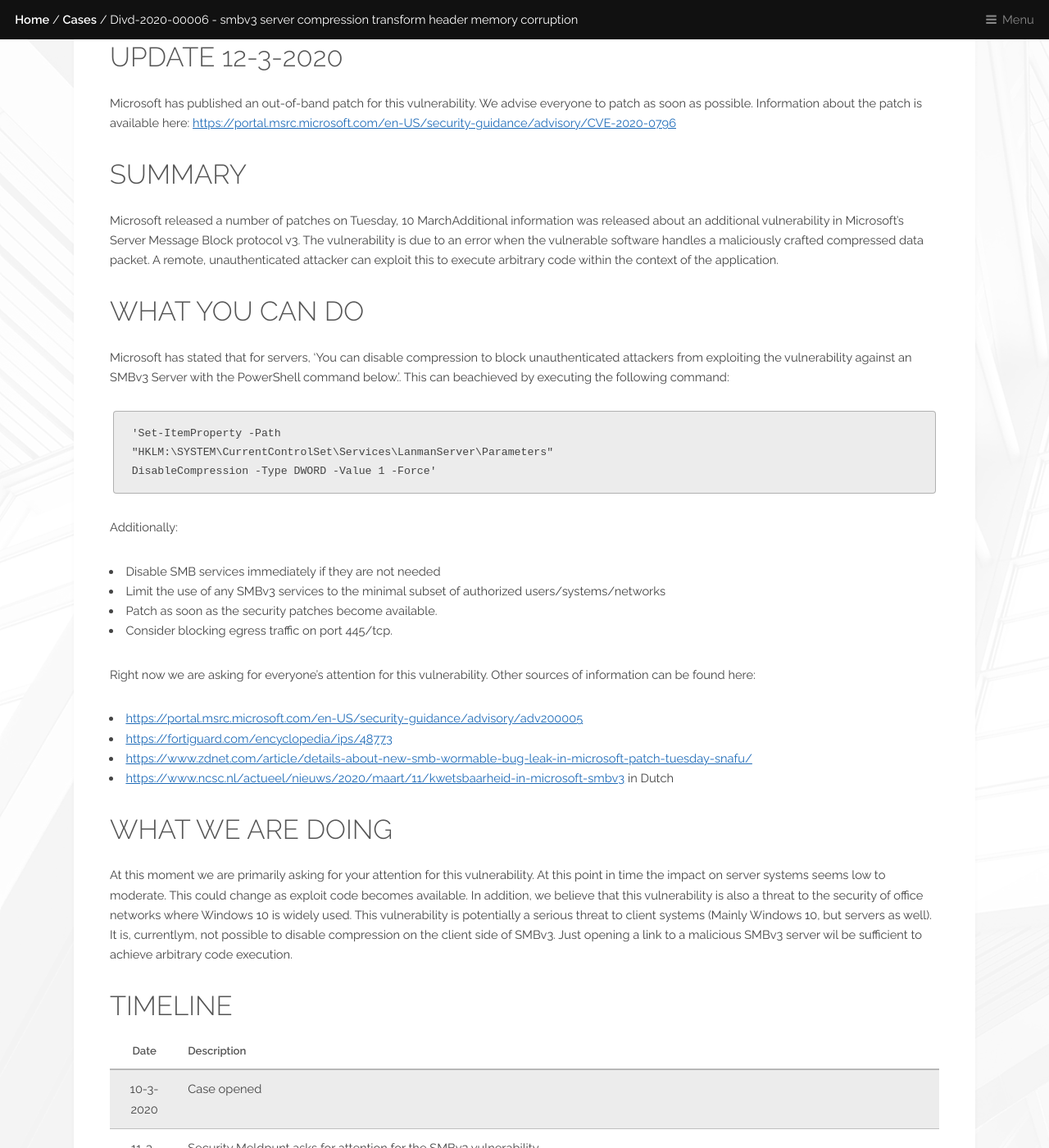
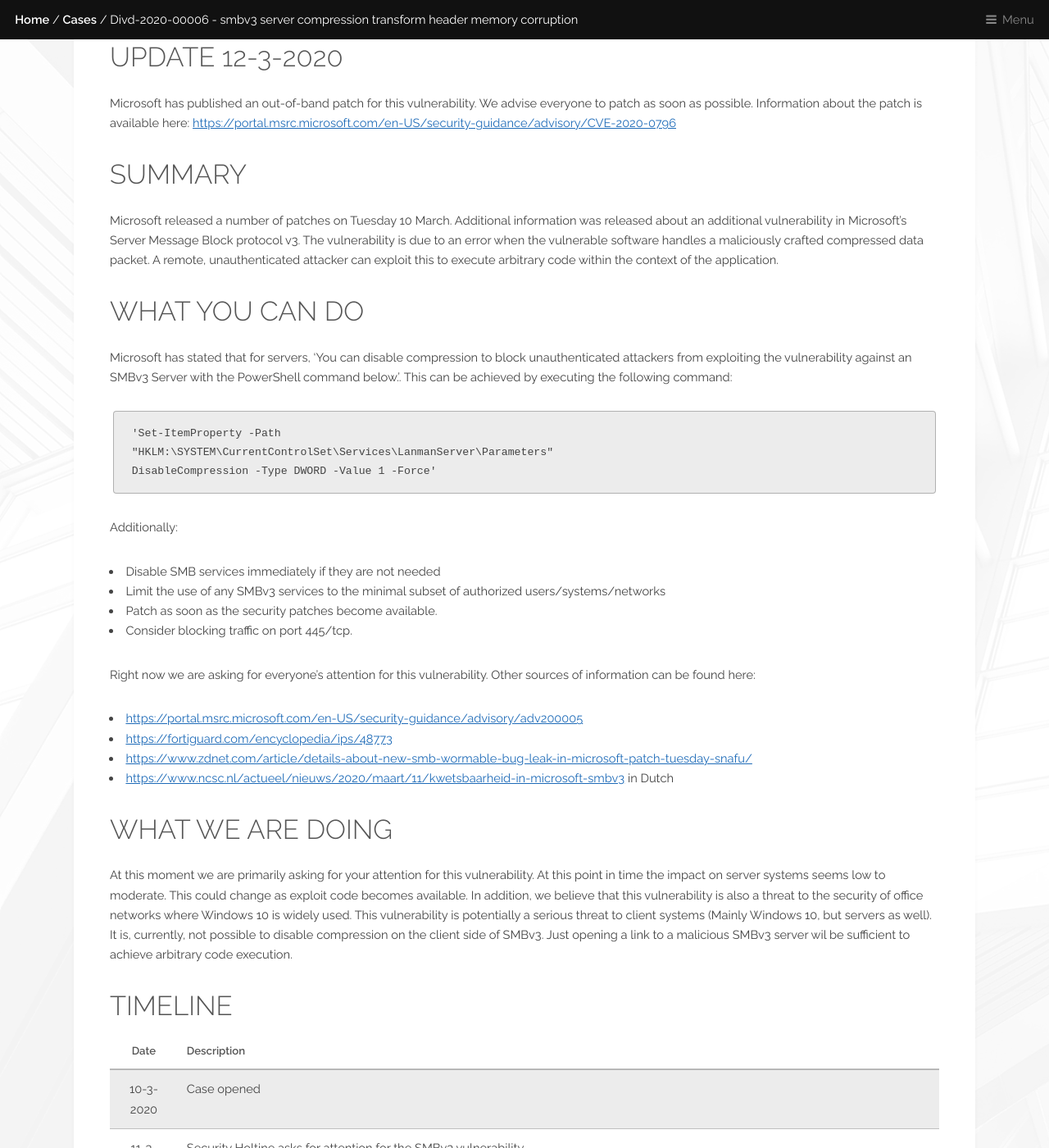
Before and after one commit to DIVD-NL/SecurityMeldpunt, a Jekyll site: the page built from cases/DIVD-2020-00006.md, in a window 1280 px wide and 1400 px high, scrolled down 2958 px. Shown: the whole window at 82% size. Built offline with Jekyll 4.4.1, drawn with Linux system fonts in a browser that asks for light colours; some of the changed text lies outside the part shown.

Commit message:
Update DIVD-2020-00006.md

````diff
--- a/cases/DIVD-2020-00006.md
+++ b/cases/DIVD-2020-00006.md
@@ -81,11 +81,11 @@
 
 ## Summary
 
-Microsoft released a number of patches on Tuesday, 10 MarchAdditional information was released about an additional vulnerability in Microsoft's Server Message Block protocol v3. The vulnerability is due to an error when the vulnerable software handles a maliciously crafted compressed data packet. A remote, unauthenticated attacker can exploit this to execute arbitrary code within the context of the application.
+Microsoft released a number of patches on Tuesday 10 March. Additional information was released about an additional vulnerability in Microsoft's Server Message Block protocol v3. The vulnerability is due to an error when the vulnerable software handles a maliciously crafted compressed data packet. A remote, unauthenticated attacker can exploit this to execute arbitrary code within the context of the application.
 
 ## What you can do
 
-Microsoft has stated that for servers, 'You can disable compression to block unauthenticated attackers from exploiting the vulnerability against an SMBv3 Server with the PowerShell command below.'. This can beachieved by executing the following command:
+Microsoft has stated that for servers, 'You can disable compression to block unauthenticated attackers from exploiting the vulnerability against an SMBv3 Server with the PowerShell command below.'. This can be achieved by executing the following command:
 
 ```
 'Set-ItemProperty -Path
@@ -97,7 +97,7 @@
 * Disable SMB services immediately if they are not needed
 * Limit the use of any SMBv3 services to the minimal subset of authorized users/systems/networks
 * Patch as soon as the security patches become available.
-* Consider blocking egress traffic on port 445/tcp.
+* Consider blocking traffic on port 445/tcp.
 
 Right now we are asking for everyone's attention for this vulnerability. Other sources of information can be found here:
 * [https://portal.msrc.microsoft.com/en-US/security-guidance/advisory/adv200005](https://portal.msrc.microsoft.com/en-US/security-guidance/advisory/adv200005)
@@ -108,14 +108,14 @@
 ## What we are doing
 
 At this moment we are primarily asking for your attention for this vulnerability. At this point in time the impact on server systems seems low to moderate. This could change as exploit code becomes available. In addition, we believe that this vulnerability is also a threat to the security of office networks where Windows 10 is widely used.
-This vulnerability is potentially a serious threat to client systems (Mainly Windows 10, but servers as well). It is, currentlym, not possible to disable compression on the client side of SMBv3. Just opening a link to a malicious SMBv3 server wil be sufficient to achieve arbitrary code execution.
+This vulnerability is potentially a serious threat to client systems (Mainly Windows 10, but servers as well). It is, currently, not possible to disable compression on the client side of SMBv3. Just opening a link to a malicious SMBv3 server wil be sufficient to achieve arbitrary code execution.
 
 ## Timeline
 
 | Date  | Description |
 |:-----:|-------------|
 | 10-3-2020 | Case opened |
-| 11-3-2020 | Security Meldpunt asks for attention for the SMBv3 vulnerability |
-| 11-3-2020 | In cooperation with Mark Schloesser, DIVD has conducted an internet wide scan for SMBv3 servers that support compression |
-| 12-3-2020 | The Security Hotline will warn network operators of of Dutch IPs that have such systems. Other Ip addresses will be dealt with through our international partners |
+| 11-3-2020 | Security Holtine asks for attention for the SMBv3 vulnerability |
+| 11-3-2020 | In cooperation with Mark Schloesser, DIVD has conducted an internet-wide scan for SMBv3 servers that support compression |
+| 12-3-2020 | The Security Hotline will warn network operators of Dutch IP addresses that have such systems. Other Ip addresses will be dealt with through our international partners |
 | 12-3-2020 | Microsoft has published an out-of-band patch for the vulnerability |
````
Also changed, not shown: other parts of cases/DIVD-2020-00006.md (+7 -7 lines).
